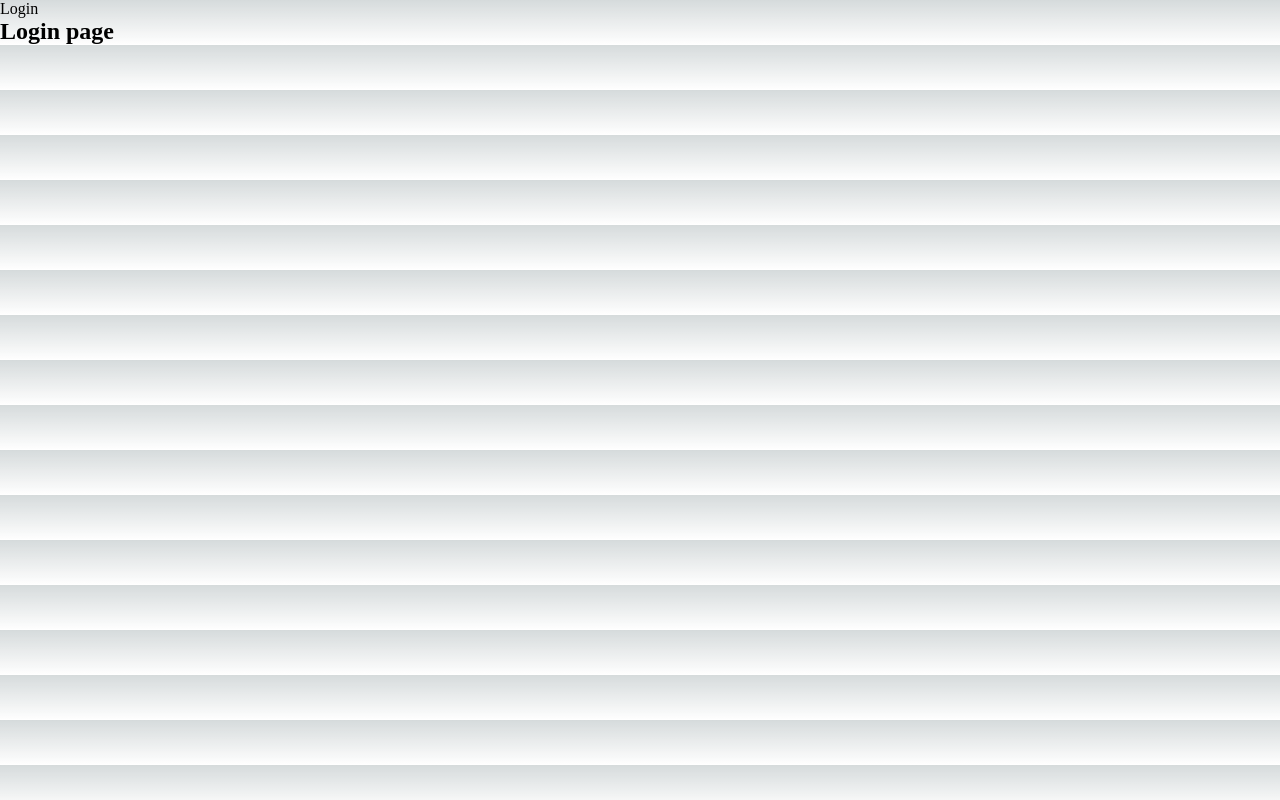
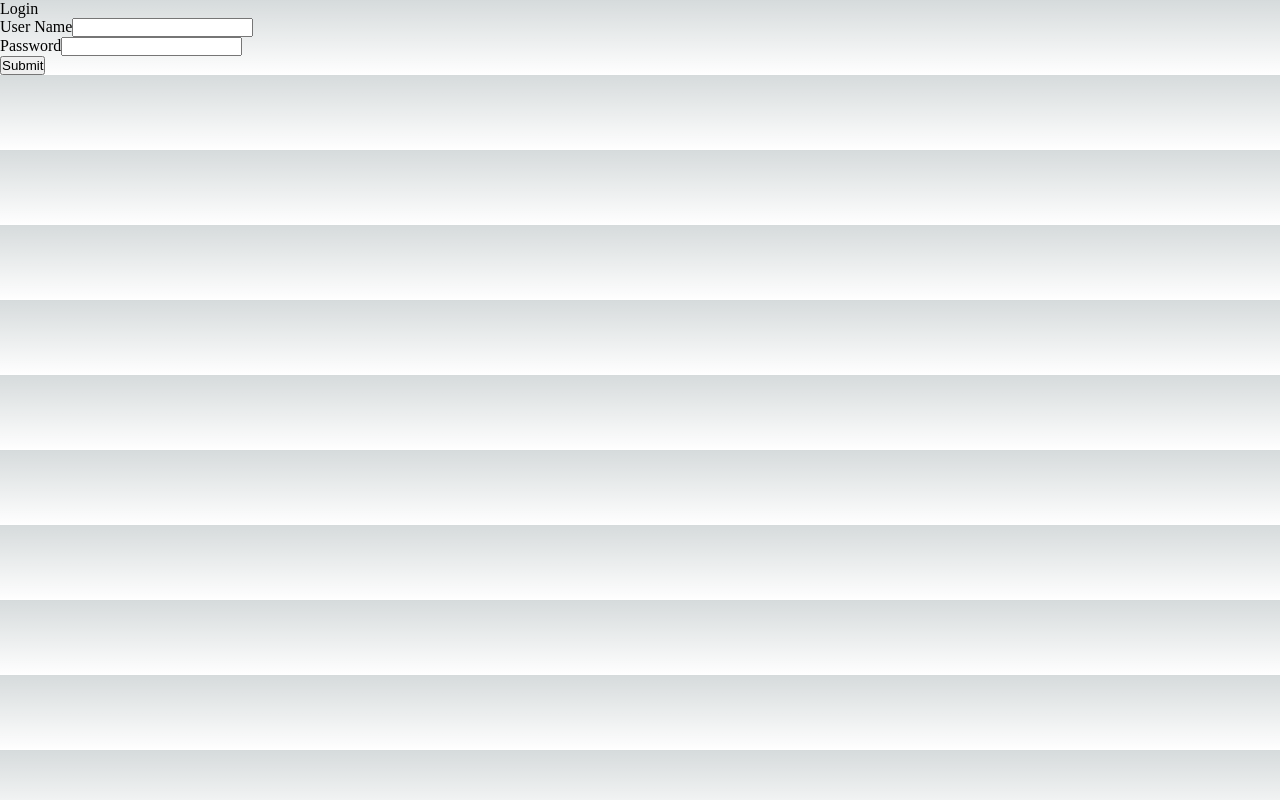
Before and after one commit to irvingvjuarez/next-apollo, a Next.js app: page /me in a window 1280 px wide. Built offline with nearby package versions, Linux system fonts and the light colour scheme.

Commit message:
useLogin custom hook done

```diff
--- a/src/globals.ts
+++ b/src/globals.ts
@@ -1 +1,2 @@
 export const API_ROOT = "https://api.escuelajs.co/api/v1"
+export const TOKEN_NAME = "_token_"
--- a/src/hooks/useFetchCurrentUser.ts
+++ b/src/hooks/useFetchCurrentUser.ts
@@ -1,11 +1,11 @@
-import { API_ROOT } from "@/globals"
+import { API_ROOT, TOKEN_NAME } from "@/globals"
 import { useEffect, useState } from "react"
 
 export const useFetchCurrentUser = () => {
 	const [user, setUser] = useState<User | null>(null)
 	const [status, setStatus] = useState<Status>("idle")
 	const validate = async () => {
-		const token = window.sessionStorage.getItem("_token_")
+		const token = window.sessionStorage.getItem(TOKEN_NAME)
 		if (!token) {
 			setStatus("success")
 		} else {
--- a/src/pages/me.tsx
+++ b/src/pages/me.tsx
@@ -7,7 +7,20 @@ const Me = () => {
 				<title>Login</title>
 			</Head>
 
-			<h2>Login page</h2>
+			<section>
+				<form>
+					<div>
+						<label htmlFor="username">User Name</label>
+						<input type="text" id="username" />
+					</div>
+
+					<div>
+						<label htmlFor="password">Password</label>
+						<input type="password" id="password" />
+					</div>
+					<button>Submit</button>
+				</form>
+			</section>
 		</>
 	)
 }
```
Also changed, not shown: src/hooks/useLogin.tsx (added, +31 -0 lines).
